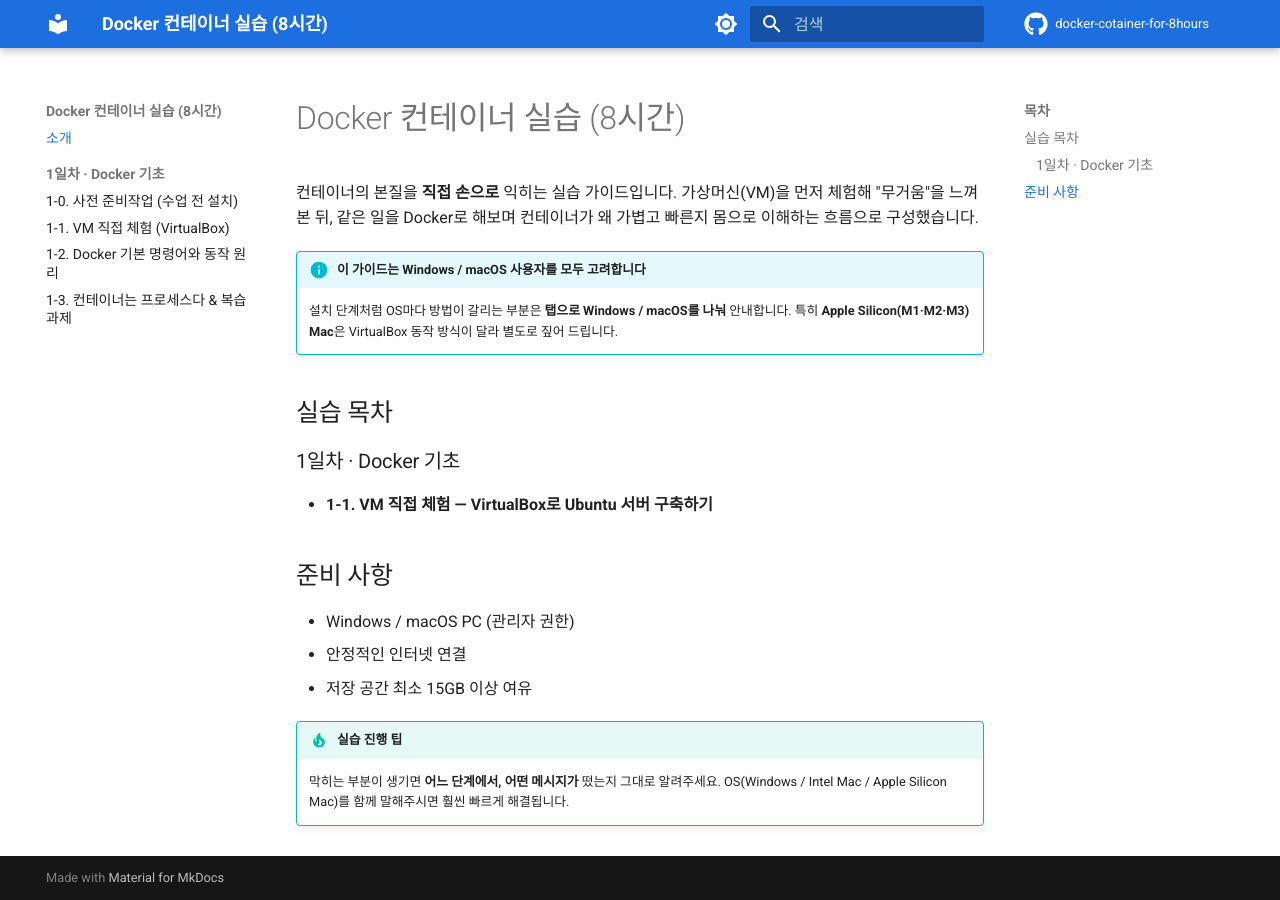
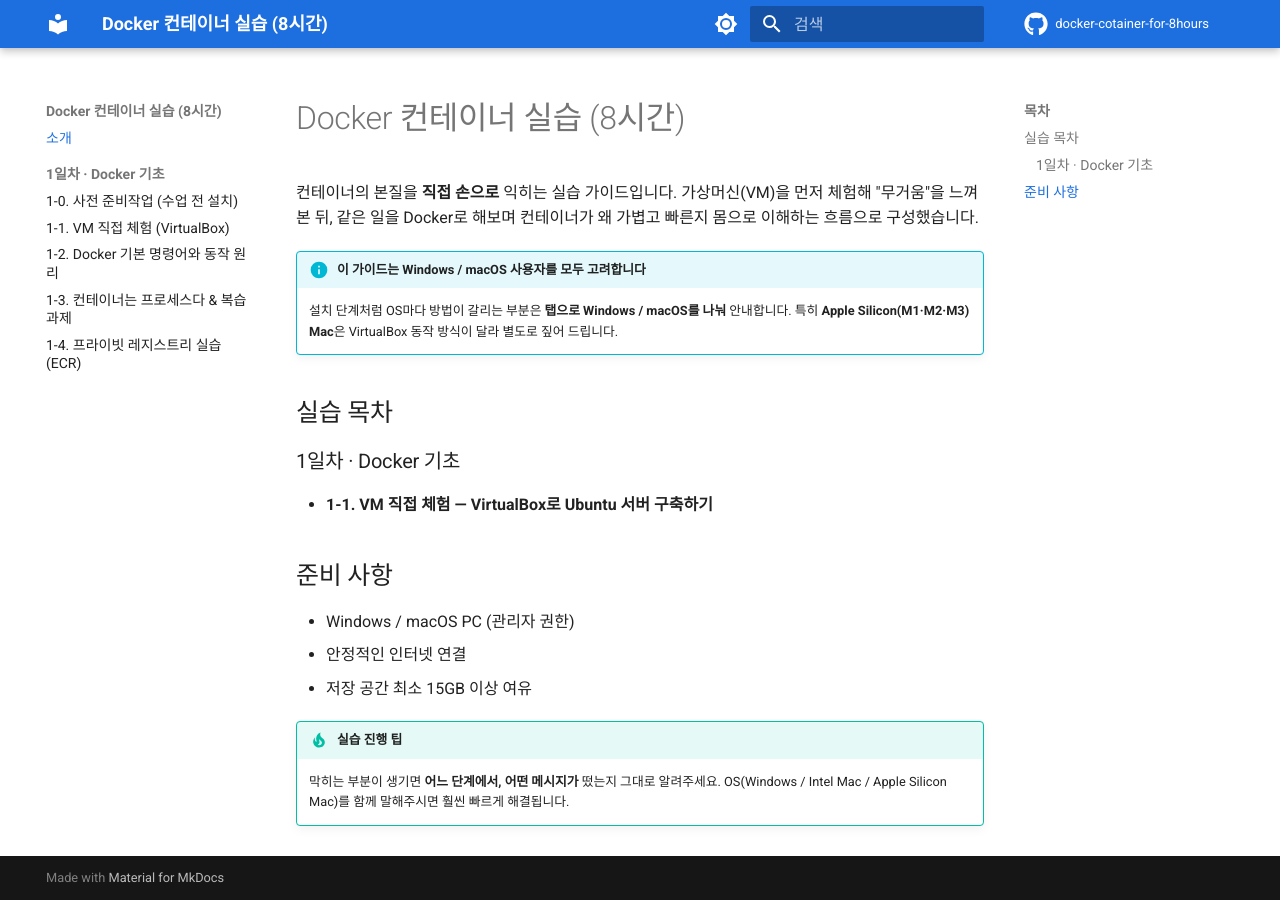
Before and after one commit to skilleat-labs/docker-cotainer-for-8hours, an MkDocs documentation site: the page built from docs/index.md, in a window 1280 px wide. Built offline with MkDocs 1.6.1 and Material for MkDocs 9.7.7, drawn with Linux system fonts in a browser that asks for light colours; comment, search, counter and statistics services are not loaded.

Commit message:
Reveal 1-4
Co-Authored-By: Claude Opus 4.8 <noreply@anthropic.com>

```diff
--- a/mkdocs.yml
+++ b/mkdocs.yml
@@ -71,7 +71,6 @@ plugins:
 # 숨김(draft) 목록 — 여기 있는 파일은 배포 사이트에서 제외(학생 접근 시 404).
 # 로컬 `mkdocs serve` 에서는 미리보기 가능. 공개하려면: 아래 목록에서 해당 줄 삭제 + nav 주석 해제 후 재배포.
 draft_docs: |
-  day1/04-ecr-registry.md
   day1/05-ecr-push-challenge.md
   day1/06-dockerfile.md
   day1/07-multistage.md
@@ -85,8 +84,8 @@ nav:
       - "1-1. VM 직접 체험 (VirtualBox)": day1/01-vm-virtualbox.md
       - "1-2. Docker 기본 명령어와 동작 원리": day1/02-container.md
       - "1-3. 컨테이너는 프로세스다 & 복습 과제": day1/03-container-practice.md
+      - "1-4. 프라이빗 레지스트리 실습 (ECR)": day1/04-ecr-registry.md
       # ── 아래는 현재 '숨김' 상태. 공개할 때 주석(#) 해제 + 위 draft_docs에서 같은 파일 삭제 ──
-      # - "1-4. 프라이빗 레지스트리 실습 (ECR)": day1/04-ecr-registry.md
       # - "1-5. [과제] 내 이미지 ECR에 push": day1/05-ecr-push-challenge.md
       # - "1-6. Dockerfile로 나만의 이미지 만들기": day1/06-dockerfile.md
       # - "1-7. 멀티스테이지 빌드": day1/07-multistage.md
```
